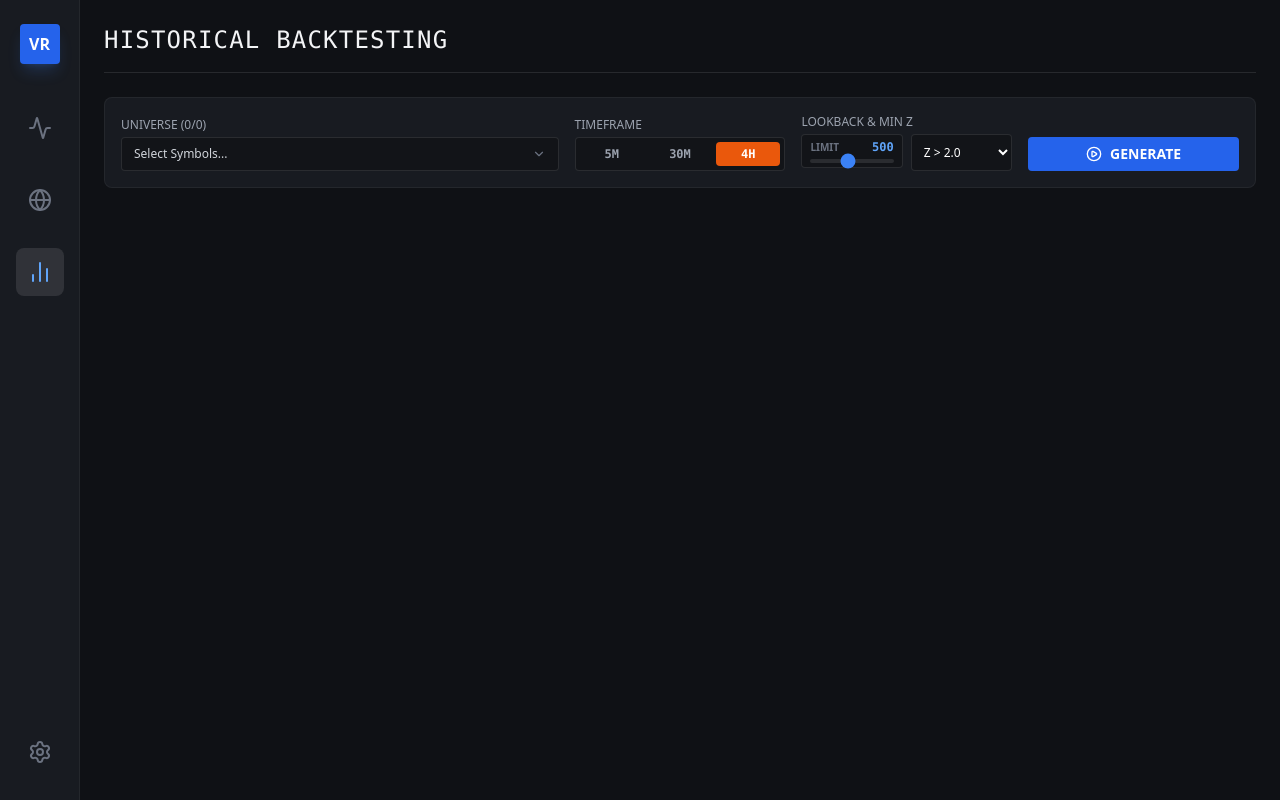
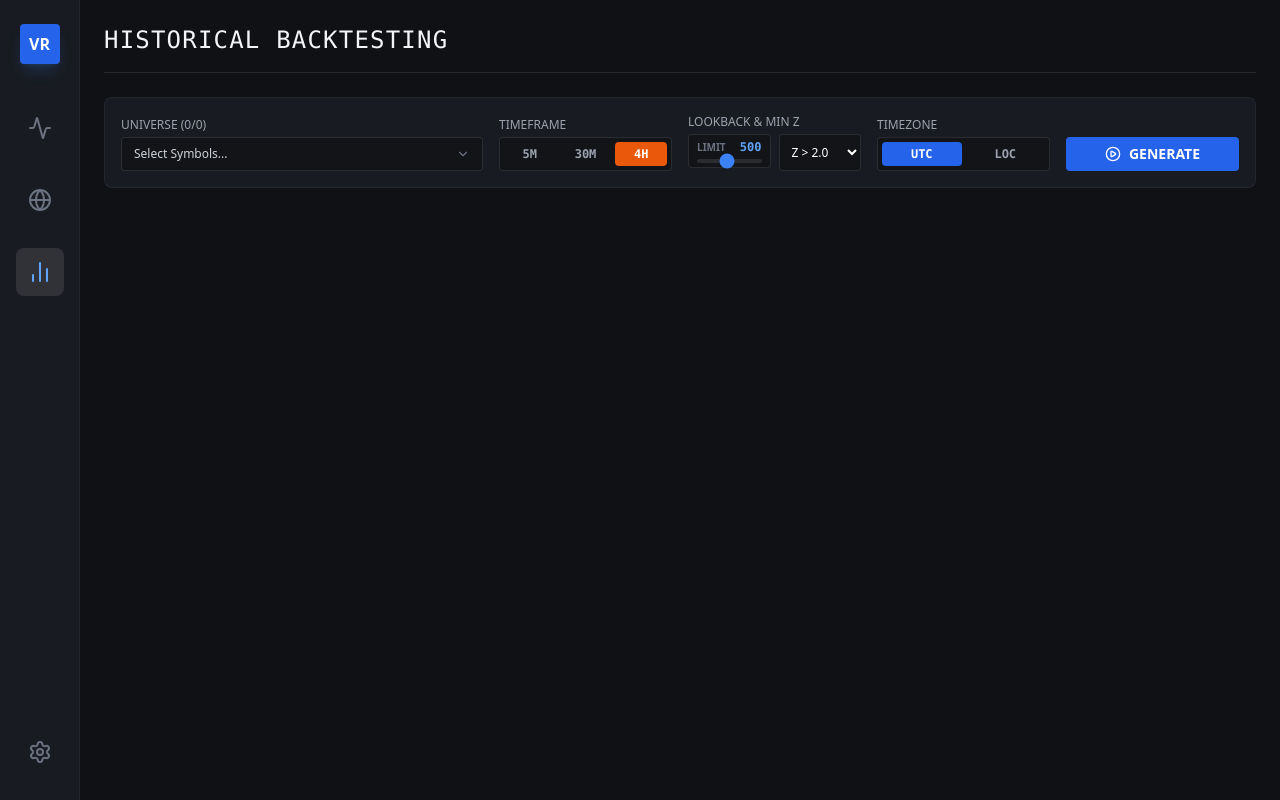
Before and after one commit to 123jlee/Bybit-Volume-Radar, a React (Vite) app: page / in a window 1280 px wide. Both pictures are taken after a click on the button 39 px from the left and 272 px from the top of the page. Built offline with nearby package versions, Linux system fonts and the light colour scheme.

Commit message:
feat: add global timezone controls and persistence

```diff
--- a/src/components/Dashboard.tsx
+++ b/src/components/Dashboard.tsx
@@ -17,7 +17,7 @@ export const Dashboard: React.FC<DashboardProps> = ({ onSelectTicker }) => {
     const [events, setEvents] = useState<VolumeEvent[]>([]);
 
     // View State
-    const [useUTC, setUseUTC] = useState(true);
+    const [useUTC, setUseUTC] = useState(Store.getSettings().useUTC);
     const [show5m, setShow5m] = useState(true);
     const [show30m, setShow30m] = useState(true); // Kept for legacy/future 30m support
 
@@ -29,6 +29,7 @@ export const Dashboard: React.FC<DashboardProps> = ({ onSelectTicker }) => {
         // Subscribe to Store
         const unsubscribe = Store.subscribe(() => {
             setEvents([...Store.getEvents()]);
+            setUseUTC(Store.getSettings().useUTC);
         });
         setEvents(Store.getEvents());
         return () => unsubscribe();
@@ -135,7 +136,7 @@ export const Dashboard: React.FC<DashboardProps> = ({ onSelectTicker }) => {
                     <Clock size={14} className="text-gray-500 ml-2" />
                     <div className="flex">
                         <button
-                            onClick={() => setUseUTC(true)}
+                            onClick={() => Store.saveSettings({ useUTC: true })}
                             className={clsx(
                                 "px-3 py-1 text-xs font-bold rounded transition-colors",
                                 useUTC ? "bg-blue-600 text-white" : "text-gray-500 hover:text-gray-300"
@@ -144,7 +145,7 @@ export const Dashboard: React.FC<DashboardProps> = ({ onSelectTicker }) => {
                             UTC
                         </button>
                         <button
-                            onClick={() => setUseUTC(false)}
+                            onClick={() => Store.saveSettings({ useUTC: false })}
                             className={clsx(
                                 "px-3 py-1 text-xs font-bold rounded transition-colors",
                                 !useUTC ? "bg-blue-600 text-white" : "text-gray-500 hover:text-gray-300"
--- a/src/components/Reports.tsx
+++ b/src/components/Reports.tsx
@@ -4,6 +4,7 @@ import { HistoricalReporter } from '../services/reporter';
 import type { VolumeEvent, ReportConfig, ReportState } from '../types';
 import { Download, PlayCircle, Loader2, TrendingUp, TrendingDown, ArrowUp, ArrowDown, Filter, ChevronLeft, ChevronRight } from 'lucide-react';
 import { MultiSelect } from './ui/MultiSelect';
+import { formatDateTime } from '../utils/date';
 import clsx from 'clsx';
 
 export const Reports: React.FC = () => {
@@ -20,6 +21,15 @@ export const Reports: React.FC = () => {
     // --- Local UI State ---
     const [isScanning, setIsScanning] = useState(false);
     const [progress, setProgress] = useState('');
+
+    // Timezone
+    const [useUTC, setUseUTC] = useState(Store.getSettings().useUTC);
+    useEffect(() => {
+        const unsubscribe = Store.subscribe(() => {
+            setUseUTC(Store.getSettings().useUTC);
+        });
+        return () => unsubscribe();
+    }, []);
 
     // Pagination
     const [page, setPage] = useState(1);
@@ -136,10 +146,22 @@ export const Reports: React.FC = () => {
         if (processedData.length === 0) return;
         const headers = ['Date', 'Time', 'Symbol', 'Timeframe', 'Type', 'Z-Score', 'Open', 'Close'].join(',');
         const rows = processedData.map(ev => {
-            const date = new Date(ev.time);
+            // Use unified format logic for CSV too
+            const dateTimeStr = formatDateTime(ev.time, useUTC);
+            // Split if needed or keep as one column.
+            // Original code split Date and Time into matched columns.
+            // Let's split by space to match original 2 columns if possible, or just parse.
+            // formatDateTime returns "YYYY-MM-DD HH:mm (TZ)"
+            // Actually, let's just use the formatDateTime string as "Date/Time" or split it?
+            // Original headers: ['Date', 'Time', ...]
+            // So we need 2 columns.
+            const parts = dateTimeStr.split(' ');
+            const dateStr = parts[0];
+            const timeStr = parts.slice(1).join(' '); // HH:mm UTC or HH:mm Loc
+
             return [
-                date.toLocaleDateString(),
-                date.toLocaleTimeString(),
+                dateStr,
+                timeStr,
                 ev.symbol,
                 ev.timeframe,
                 ev.type,
@@ -171,7 +193,7 @@ export const Reports: React.FC = () => {
             </div>
 
             {/* Persistence / Config Bar */}
-            <div className="bg-surface p-4 rounded-lg border border-white/5 grid grid-cols-1 md:grid-cols-5 gap-4 items-end z-10 relative">
+            <div className="bg-surface p-4 rounded-lg border border-white/5 grid grid-cols-1 md:grid-cols-6 gap-4 items-end z-10 relative">
                 {/* Custom Multi Select */}
                 <div className="col-span-2">
                     <MultiSelect
@@ -246,6 +268,31 @@ export const Reports: React.FC = () => {
                     </div>
                 </div>
 
+                {/* Timezone */}
+                <div>
+                    <label className="block text-xs uppercase text-gray-400 mb-1">Timezone</label>
+                    <div className="flex bg-[#121418] rounded p-1 border border-white/10 gap-1">
+                        <button
+                            onClick={() => Store.saveSettings({ useUTC: true })}
+                            className={clsx(
+                                "flex-1 px-2 py-1 text-xs font-mono font-bold uppercase rounded transition-colors",
+                                useUTC ? "bg-blue-600 text-white" : "text-gray-400 hover:text-white"
+                            )}
+                        >
+                            UTC
+                        </button>
+                        <button
+                            onClick={() => Store.saveSettings({ useUTC: false })}
+                            className={clsx(
+                                "flex-1 px-2 py-1 text-xs font-mono font-bold uppercase rounded transition-colors",
+                                !useUTC ? "bg-blue-600 text-white" : "text-gray-400 hover:text-white"
+                            )}
+                        >
+                            LOC
+                        </button>
+                    </div>
+                </div>
+
                 {/* Action */}
                 <div>
                     <button
@@ -260,15 +307,18 @@ export const Reports: React.FC = () => {
             </div>
 
             {/* Progress */}
-            {isScanning && (
+            {
+                isScanning && (
                     <div className="w-full bg-white/5 rounded-full h-1.5 overflow-hidden">
                         <div className="bg-blue-500 h-full w-full animate-pulse"></div>
                     </div>
-            )}
+                )
+            }
             {progress && <div className="text-xs font-mono text-gray-400 text-center">{progress}</div>}
 
             {/* Results Section */}
-            {results.length > 0 && (
+            {
+                results.length > 0 && (
                     <div className="space-y-2">
                         <div className="flex justify-between items-center text-xs text-gray-400 bg-[#121418] border border-white/10 p-2 rounded">
                             <div className="flex gap-4">
@@ -358,7 +408,7 @@ export const Reports: React.FC = () => {
                                     {paginatedData.map((ev, i) => (
                                         <tr key={ev.id + i} className="hover:bg-white/5 transition-colors">
                                             <td className="p-4 text-gray-400">
-                                            {new Date(ev.time).toLocaleString([], { year: 'numeric', month: '2-digit', day: '2-digit', hour: '2-digit', minute: '2-digit', hour12: false })}
+                                                {formatDateTime(ev.time, useUTC)}
                                             </td>
                                             <td className="p-4">
                                                 <span className="bg-[#121418] border border-white/10 px-2 py-1 rounded text-xs text-blue-400 font-bold">
@@ -447,7 +497,8 @@ export const Reports: React.FC = () => {
                             </div>
                         </div>
                     </div>
-            )}
-        </div>
+                )
+            }
+        </div >
     );
 };
--- a/src/types.ts
+++ b/src/types.ts
@@ -39,6 +39,7 @@ export interface AppSettings {
     minVolumeRatio: number;
     minZScore: number;
     soundEnabled: boolean;
+    useUTC: boolean;
 }
 
 export const DEFAULT_SETTINGS: AppSettings = {
@@ -48,6 +49,7 @@ export const DEFAULT_SETTINGS: AppSettings = {
     minVolumeRatio: 2.0,
     minZScore: 2.0, // Default to a reasonable "Strong" threshold
     soundEnabled: true,
+    useUTC: true,
 };
 
 export interface ReportConfig {
--- a/src/utils/date.ts
+++ b/src/utils/date.ts
@@ -23,3 +23,16 @@ export const formatTime = (timestamp: number, useUTC: boolean): string => {
         return `${timePart} ${tzCode}`;
     }
 }
+
+export const formatDateTime = (timestamp: number, useUTC: boolean): string => {
+    const date = new Date(timestamp);
+    if (useUTC) {
+        const d = date.toISOString().split('T')[0]; // YYYY-MM-DD
+        const t = date.toISOString().split('T')[1].substring(0, 5); // HH:mm
+        return `${d} ${t} UTC`;
+    } else {
+        const d = date.toLocaleDateString();
+        const t = formatTime(timestamp, false);
+        return `${d} ${t}`;
+    }
+}
```
Lines whose indentation alone changed are shown as unchanged.
